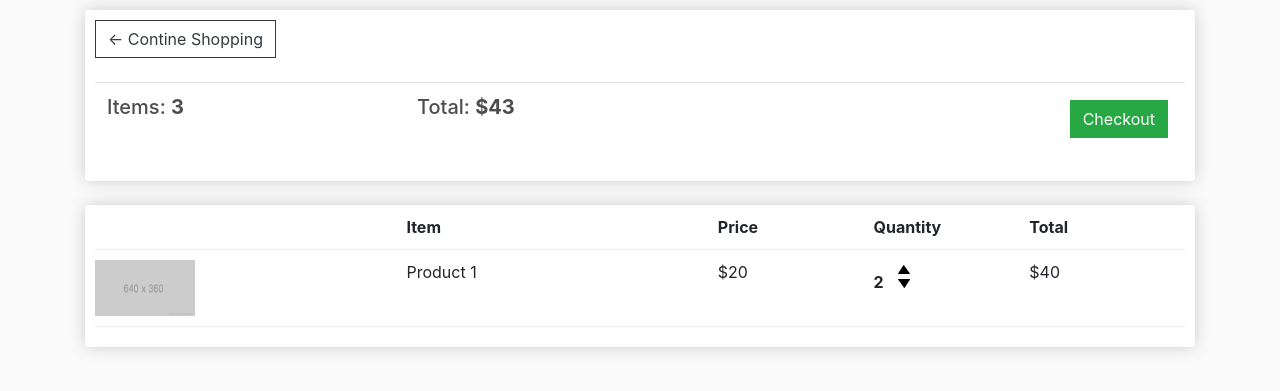
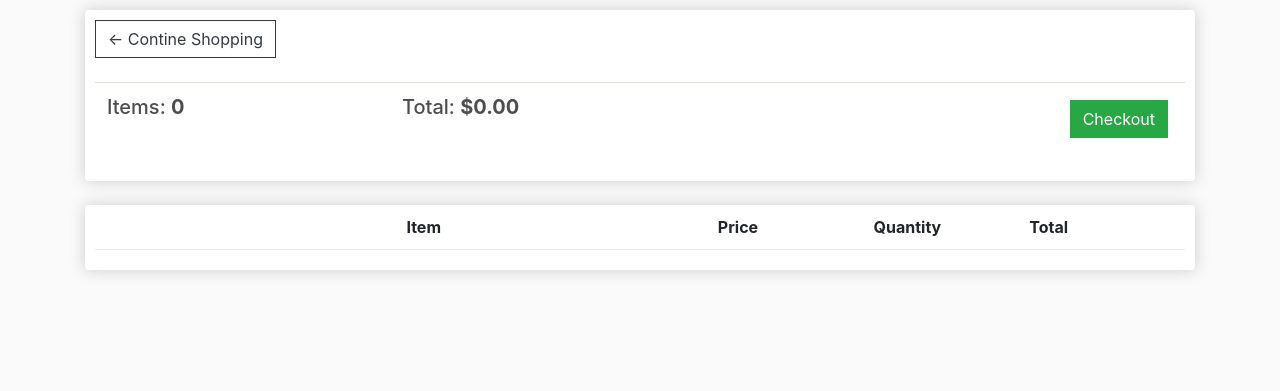
Before and after one commit to Islam1995/Ecommerce_project, a Django app: page /cart/ in a window 1280 px wide. Shown: the part 57-448 px from the top of the page. Run offline with Django 5.2, Linux system fonts and the light colour scheme; lists and menus that the app fills with data are empty; some libraries are stand-ins or nearby versions.

Commit message:
add all database and added into cart and checkout html files

```diff
--- a/ecommerce/settings.py
+++ b/ecommerce/settings.py
@@ -117,6 +117,9 @@ USE_TZ = True
 
 STATIC_URL = 'static/'
 
+MEDIA_ROOT = BASE_DIR / 'uploads'
+MEDIA_URL = '/media/'
+
 # Default primary key field type
 # https://docs.djangoproject.com/en/5.2/ref/settings/#default-auto-field
 
--- a/ecommerce/urls.py
+++ b/ecommerce/urls.py
@@ -16,8 +16,10 @@ Including another URLconf
 """
 from django.contrib import admin
 from django.urls import path , include
+from django.conf.urls.static import static
+from django.conf import settings
 
 urlpatterns = [
     path('admin/', admin.site.urls),
     path('',include('store.urls')),
-]
+] + static(settings.MEDIA_URL, document_root= settings.MEDIA_ROOT)
--- a/store/templates/store/cart.html
+++ b/store/templates/store/cart.html
@@ -10,8 +10,8 @@
             <br>
             <table class="table">
                 <tr>
-                    <th><h5>Items: <strong>3</strong></h5></th>
-                    <th><h5>Total: <strong>$43</strong></h5></th>
+                    <th><h5>Items: <strong>{{order.get_cart_items}}</strong></h5></th>
+                    <th><h5>Total: <strong>${{order.get_cart_total|floatformat:2}}</strong></h5></th>
                     <th>
                         <a style="float: right; margin: 5px;" class="btn btn-success" href="{% url 'checkout' %}">Checkout</a>
                     </th>
@@ -29,19 +29,22 @@
                 <div style="flex: 1;"><strong> Quantity </strong></div>
                 <div style="flex: 1;"><strong> Total </strong></div>
             </div>
+            {% for item in items %}
             <div class="cart-row">
-                <div style="flex: 2;"><img class="row-image" src="{%  static 'store/images/placeholder.png' %}"></div>
-                <div style="flex: 2;"> <p>Product 1</p> </div>
-                <div style="flex: 1;"><p>$20</p></div>
+                <div style="flex: 2;"><img class="row-image" src="{{  item.product.imageURL }}"></div>
+                <div style="flex: 2;"> <p>{{item.product.name}}</p> </div>
+                <div style="flex: 1;"><p>${{item.product.price|floatformat:2}}</p></div>
                 <div style="flex: 1;">
-                    <p class="quantity">2</p>
+                    <p class="quantity">{{item.quantity}}</p>
                     <div class="quantity">
                         <img class="chg-quantity" src="{% static 'store/images/arrow-up.png' %}">
                         <img class="chg-quantity" src="{% static 'store/images/arrow-down.png' %}">
                     </div>
                 </div>
-                <div style="flex: 1;"><p>$40</p></div>
+                <div style="flex: 1;"><p>${{item.get_total}}</p></div>
             </div>
+            {% endfor %}
+    </div>
     </div>
 </div>
 {% endblock content %}
--- a/store/templates/store/store.html
+++ b/store/templates/store/store.html
@@ -5,7 +5,7 @@
 <div class="row">
         {% for product in products%}
 		<div class="col-lg-4">
-            <img class= "thumbnail" src="{% static 'store/images/placeholder.png'%}">
+            <img class= "thumbnail" src="{{product.imageURL}}">
 			<div class="box-element product">
             <h6><strong>{{product.name}}</strong></h6>
             <hr>
--- a/store/views.py
+++ b/store/views.py
@@ -1,5 +1,5 @@
 from django.shortcuts import render
-from .models import Product
+from .models import *
 # Create your views here.
 
 def store(request):
@@ -8,9 +8,23 @@ def store(request):
     return render(request,'store/store.html',context)
 
 def cart(request):
-    context ={}
+    if request.user.is_authenticated:
+        customer = request.user.customer
+        order, created = Order.objects.get_or_create(customer = customer, complate= False)
+        items = order.orderitem_set.all()
+    else:
+        items=[]
+        order ={'get_cart_items':0, 'get_cart_total':0}
+    context ={'items':items, 'order':order}
     return render(request,'store/cart.html',context)
 
 def checkout(request):
-    context ={}
+    if request.user.is_authenticated:
+        customer = request.user.customer
+        order, created = Order.objects.get_or_create(customer = customer, complate= False)
+        items = order.orderitem_set.all()
+    else:
+        items=[]
+        order ={'get_cart_items':0, 'get_cart_total':0}
+    context ={'items':items, 'order':order}
     return render(request,'store/checkout.html',context)
```
Also changed, not shown: store/models.py (+25 -2 lines), store/templates/store/checkout.html (+8 -6 lines), db.sqlite3, store/migrations/0002_product_image.py (added), store/migrations/0003_alter_product_image.py (added), uploads/files/book.jpg (added), uploads/files/headphones.jpg (added), uploads/files/shirt.jpg (added), uploads/files/shoes.jpg (added), uploads/files/sourcecode.jpg (added), uploads/files/watch.jpg (added), uploads/images/sourcecode.jpg (added).
